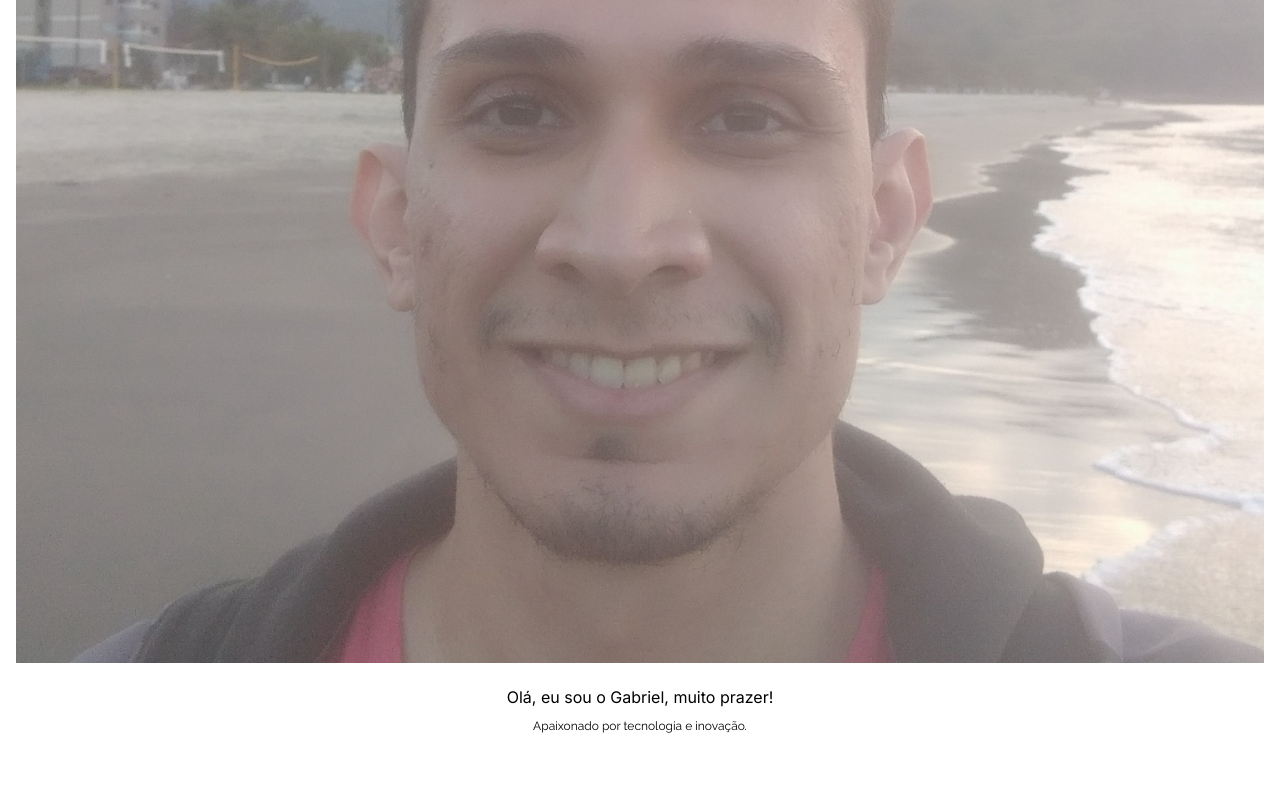
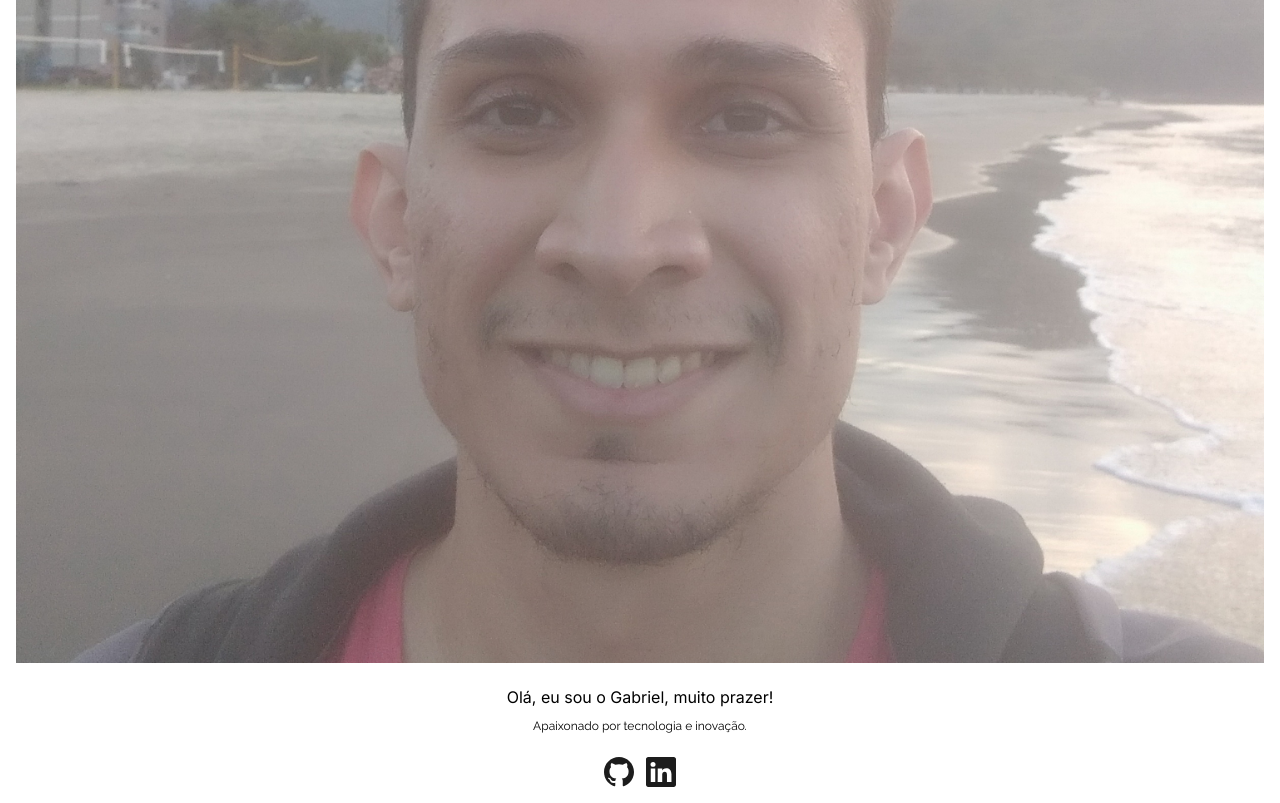
Before and after one commit to GracilianoOG/dio-portfolio, a React (Vite) app: page / in a window 1280 px wide. Shown: the part 749-1552 px from the top of the page. Before the commit the page ends 1498 px from the top, so only its background shows below. Built offline with nearby package versions, Linux system fonts and the light colour scheme.

Commit message:
Add wrapped icon buttons

```diff
--- a/src/components/AboutSection.jsx
+++ b/src/components/AboutSection.jsx
@@ -1,5 +1,8 @@
 import styled from "styled-components";
 import photo from "../assets/images/photo.jpg";
+import githubIcon from "../assets/images/icons/github.svg";
+import linkedin from "../assets/images/icons/linkedin.svg";
+import IconButton from "./IconButton";
 
 const AboutSectionStyled = styled.section`
   text-align: center;
@@ -19,6 +22,13 @@ const AboutTitleStyled = styled.h2`
 
 const AboutTextStyled = styled.p`
   font-size: 0.75rem;
+  margin-bottom: 1.5rem;
+`;
+
+const ButtonWrapper = styled.div`
+  display: flex;
+  gap: 0.75rem;
+  justify-content: center;
 `;
 
 function AboutSection() {
@@ -27,6 +37,10 @@ function AboutSection() {
       <PhotoStyled src={photo} alt="" />
       <AboutTitleStyled>Olá, eu sou o Gabriel, muito prazer!</AboutTitleStyled>
       <AboutTextStyled>Apaixonado por tecnologia e inovação.</AboutTextStyled>
+      <ButtonWrapper>
+        <IconButton icon={githubIcon} />
+        <IconButton icon={linkedin} />
+      </ButtonWrapper>
     </AboutSectionStyled>
   );
 }
```
